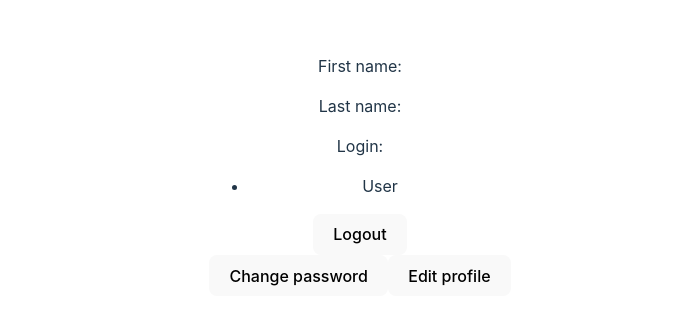
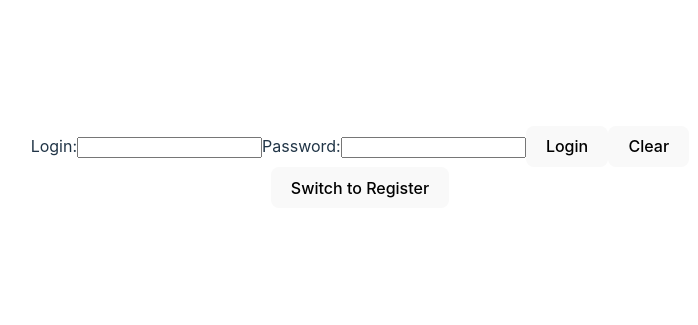
Before and after one commit to andrei25f/accounting-ts-rtk, a React (Vite) app: page / in a window 1280 px wide. Before the commit this address led to /profile. Shown: the part 233-558 px from the top of the page, without its empty margins (280-978 px from the left). Built offline with nearby package versions, Linux system fonts and the light colour scheme.

Commit message:
resolve TODO

```diff
--- a/src/App.tsx
+++ b/src/App.tsx
@@ -2,9 +2,10 @@ import { Navigate, Route, Routes } from 'react-router-dom'
 import './App.css'
 import Guest from './components/Guest'
 import Profile from './components/Profile'
+import { useAppSelector } from './app/hooks';
 
 function App() {
-  const token = 'osiadoi';
+  const token = useAppSelector(state => state.token);
 
   return (
     <Routes>
--- a/src/components/Guest/Login.tsx
+++ b/src/components/Guest/Login.tsx
@@ -1,8 +1,12 @@
 import { useState } from "react";
+import { useAppDispatch } from "../../app/hooks";
+import { fetchUser } from "../../features/api/accountApi";
+import { createToken } from "../../utils/constants";
 
 const Login = () => {
     const [login, setLogin] = useState('');
     const [password, setPassword] = useState('');
+    const dispatch = useAppDispatch();
 
     const handleClickClear = () => {
         setLogin('');
@@ -10,7 +14,7 @@ const Login = () => {
     }
 
     const handleClickLogin = () => {
-        alert('Login')
+        dispatch(fetchUser(createToken(login, password)));
     }
 
     return (
--- a/src/components/Guest/Register.tsx
+++ b/src/components/Guest/Register.tsx
@@ -1,10 +1,13 @@
 import { useState } from "react"
+import { useAppDispatch } from "../../app/hooks";
+import { registerUser } from "../../features/api/accountApi";
 
 const Register = () => {
     const [login, setLogin] = useState('');
     const [password, setPassword] = useState('');
     const [firstName, setFirstName] = useState('');
     const [lastName, setLastName] = useState('');
+    const dispatch = useAppDispatch();
 
     const handleClickClear = () => {
         setLogin('');
@@ -14,7 +17,7 @@ const Register = () => {
     }
 
     const handleClickRegister = () => {
-        alert('Register')
+        dispatch(registerUser({login, password, firstName, lastName}));
     }
 
     return (
--- a/src/components/Profile/ChangePassword.tsx
+++ b/src/components/Profile/ChangePassword.tsx
@@ -1,4 +1,6 @@
 import { useState } from "react";
+import { useAppDispatch } from "../../app/hooks";
+import { changePassword } from "../../features/api/accountApi";
 
 interface Props {
     close: () => void
@@ -8,6 +10,7 @@ const ChangePassword = ({ close }: Props) => {
     const [oldPassword, setOldPassword] = useState('');
     const [newPassword, setNewPassword] = useState('');
     const [repeatPassword, setRepeatPassword] = useState('');
+    const dispatch = useAppDispatch();
 
     const handleClickClear = () => {
         setOldPassword('');
@@ -17,7 +20,7 @@ const ChangePassword = ({ close }: Props) => {
 
     const handleClickSave = () => {
         if (newPassword === repeatPassword) {
-            alert('Save updated password and close form')
+            dispatch(changePassword(newPassword));
             close();
         } else {
             alert('New password and repeat password are different')
--- a/src/components/Profile/EditProfile.tsx
+++ b/src/components/Profile/EditProfile.tsx
@@ -1,4 +1,6 @@
 import { useState } from "react";
+import { useAppDispatch } from "../../app/hooks";
+import { updateUser } from "../../features/api/accountApi";
 
 interface Props {
     close: () => void
@@ -7,6 +9,7 @@ interface Props {
 const EditProfile = ({ close }: Props) => {
     const [firstName, setFirstName] = useState('');
     const [lastName, setLastName] = useState('');
+    const dispatch = useAppDispatch();
 
     const handleClickClear = () => {
         setFirstName('');
@@ -14,7 +17,7 @@ const EditProfile = ({ close }: Props) => {
     }
 
     const handleClickSave = () => {
-        alert('Save updated profile and close form')
+        dispatch(updateUser({ firstName, lastName }));
         close();
     }
 
--- a/src/components/Profile/ProfileData.tsx
+++ b/src/components/Profile/ProfileData.tsx
@@ -1,12 +1,16 @@
+import { useAppSelector } from "../../app/hooks"
+
 const ProfileData = () => {
+  const { firstName, lastName, login, roles } = useAppSelector(state => state.user);
+
   return (
     <div>
-        <p>First name: </p>
-        <p>Last name: </p>
-        <p>Login: </p>
-        <ul>
-            <li>User</li>
-        </ul>
+      <p>First name: {firstName}</p>
+      <p>Last name: {lastName}</p>
+      <p>Login: {login}</p>
+      <ul>
+        {roles.map(r => <li key={r}>{r}</li>)}
+      </ul>
     </div>
   )
 }
--- a/src/components/Profile/index.tsx
+++ b/src/components/Profile/index.tsx
@@ -1,9 +1,15 @@
+import { useAppDispatch } from "../../app/hooks";
+import { deleteToken } from "../../features/slices/tokenSlice";
+import { deleteUser } from "../../features/slices/userSlice";
 import ProfileData from "./ProfileData"
 import UpdateUser from "./UpdateUser"
 
 const Profile = () => {
+    const dispatch = useAppDispatch();
+
     const handleClickLogout = () => {
-        alert('Logout')
+        dispatch(deleteToken());
+        dispatch(deleteUser());
     }
 
     return (
```
